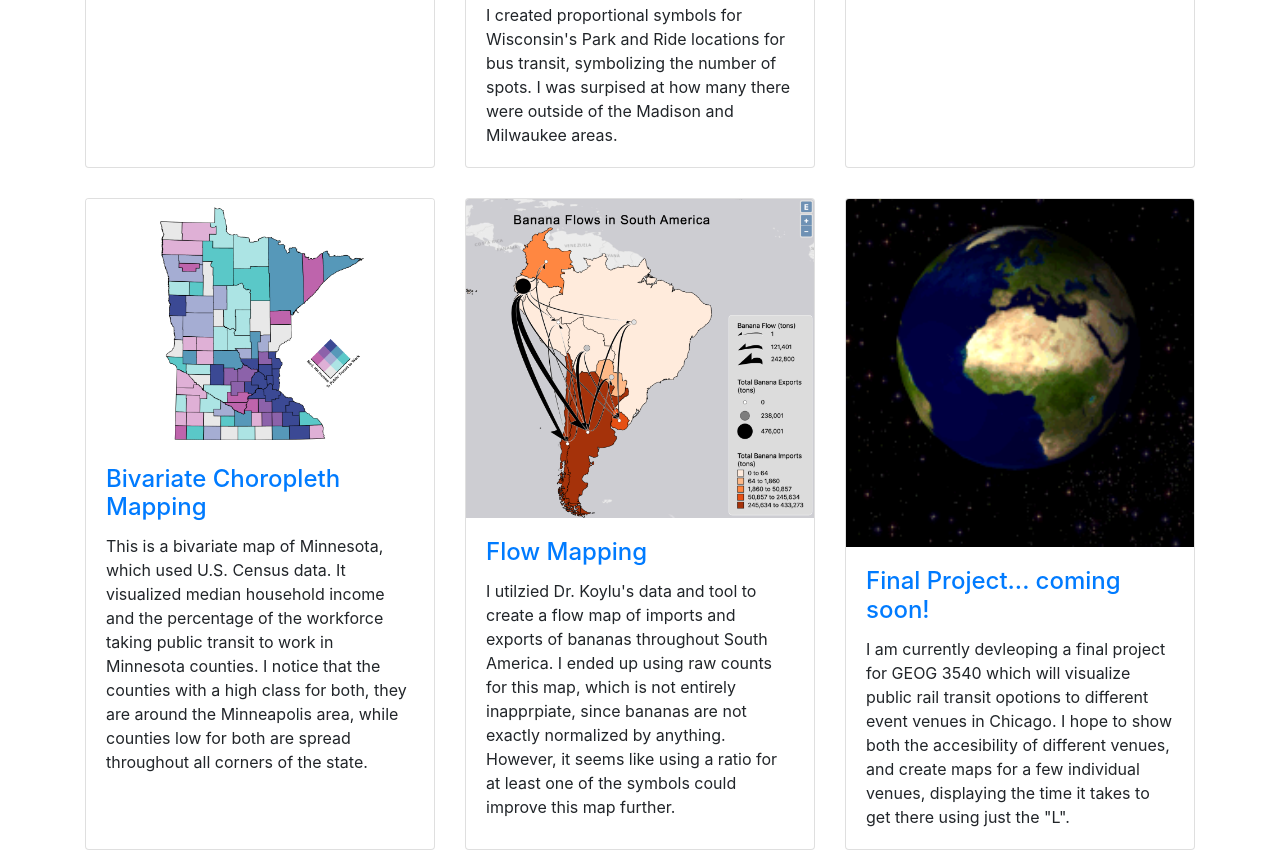
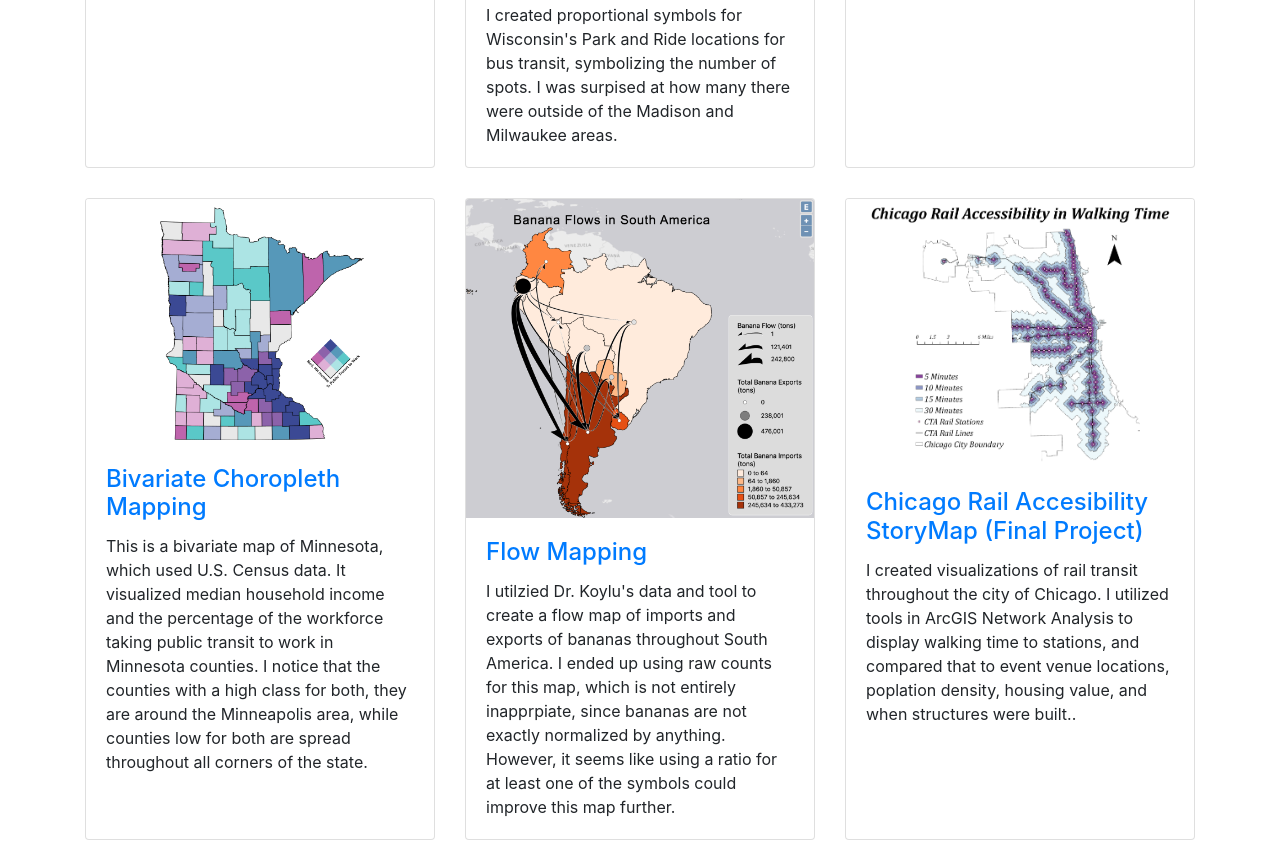
Before and after one commit to geog3540/jdfeeney, a website: page index.html in a window 1280 px wide. Shown: the part 615-1480 px from the top of the page. Drawn offline with Linux system fonts and the light colour scheme.

Commit message:
update fp

```diff
--- a/index.html
+++ b/index.html
@@ -114,12 +114,12 @@
         </div>
         <div class="col-lg-4 col-sm-6 portfolio-item">
           <div class="card h-100">
-            <a href="https://observablehq.com/@jdfeeney-ws/chicago_transit_accessibility"><img class="card-img-top" src="images/earthplaceholder.gif" alt=""></a>
+            <a href="https://storymaps.arcgis.com/stories/b2ce5882de5e4bd28e59f21faa185824"><img class="card-img-top" src="images/buffermap.png" alt=""></a>
             <div class="card-body">
               <h4 class="card-title">
-                <a href="https://observablehq.com/@jdfeeney-ws/chicago_transit_accessibility">Final Project... coming soon!</a>
+                <a href="https://storymaps.arcgis.com/stories/b2ce5882de5e4bd28e59f21faa185824">Chicago Rail Accesibility StoryMap (Final Project)</a>
               </h4>
-              <p class="card-text">I am currently devleoping a final project for GEOG 3540 which will visualize public rail transit opotions to different event venues in Chicago. I hope to show both the accesibility of different venues, and create maps for a few individual venues, displaying the time it takes to get there using just the "L".</p>
+              <p class="card-text">I created visualizations of rail transit throughout the city of Chicago. I utilized tools in ArcGIS Network Analysis to display walking time to stations, and compared that to event venue locations, poplation density, housing value, and when structures were built..</p>
             </div>
           </div>
         </div>
```
Also changed, not shown: images/buffermap.png (added).
